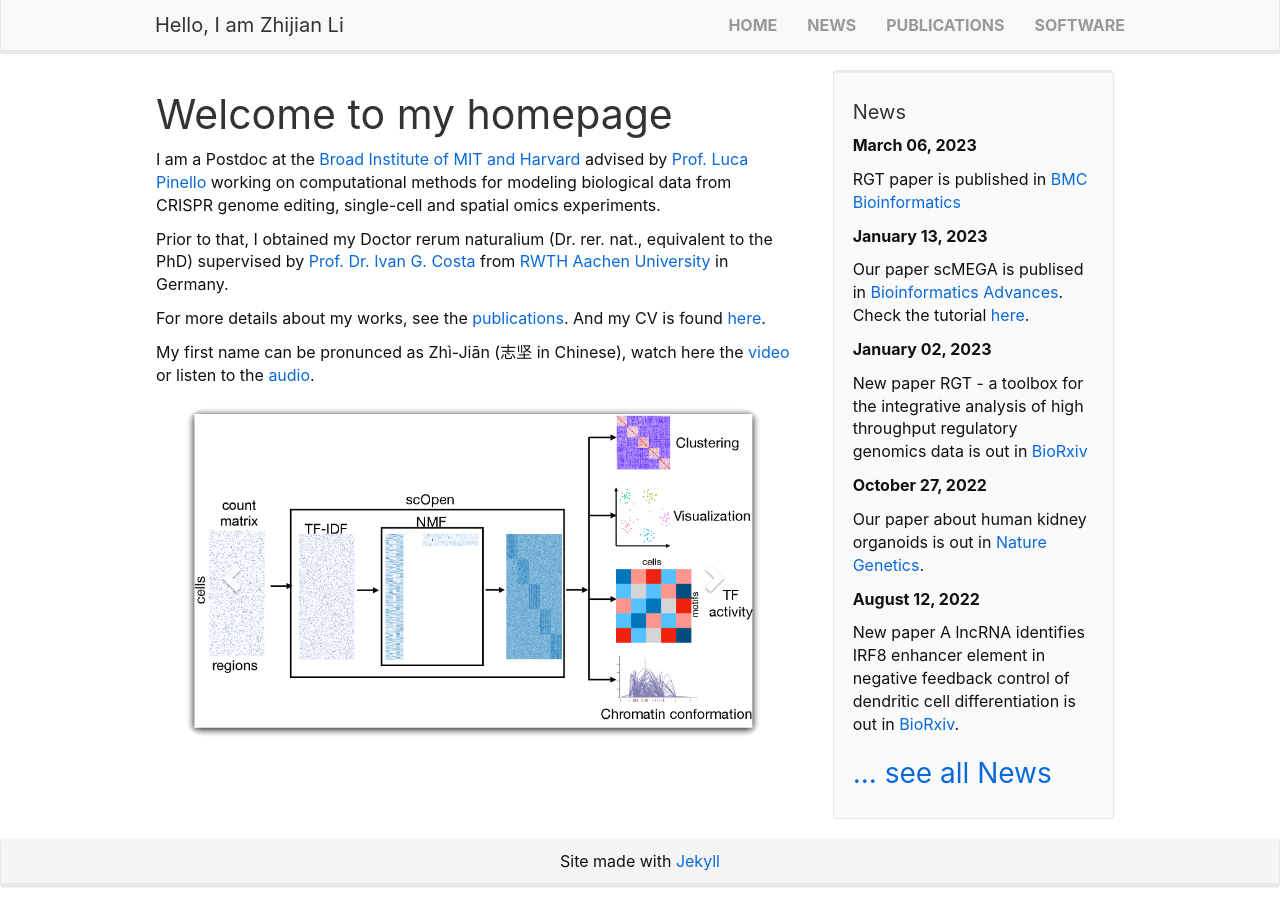
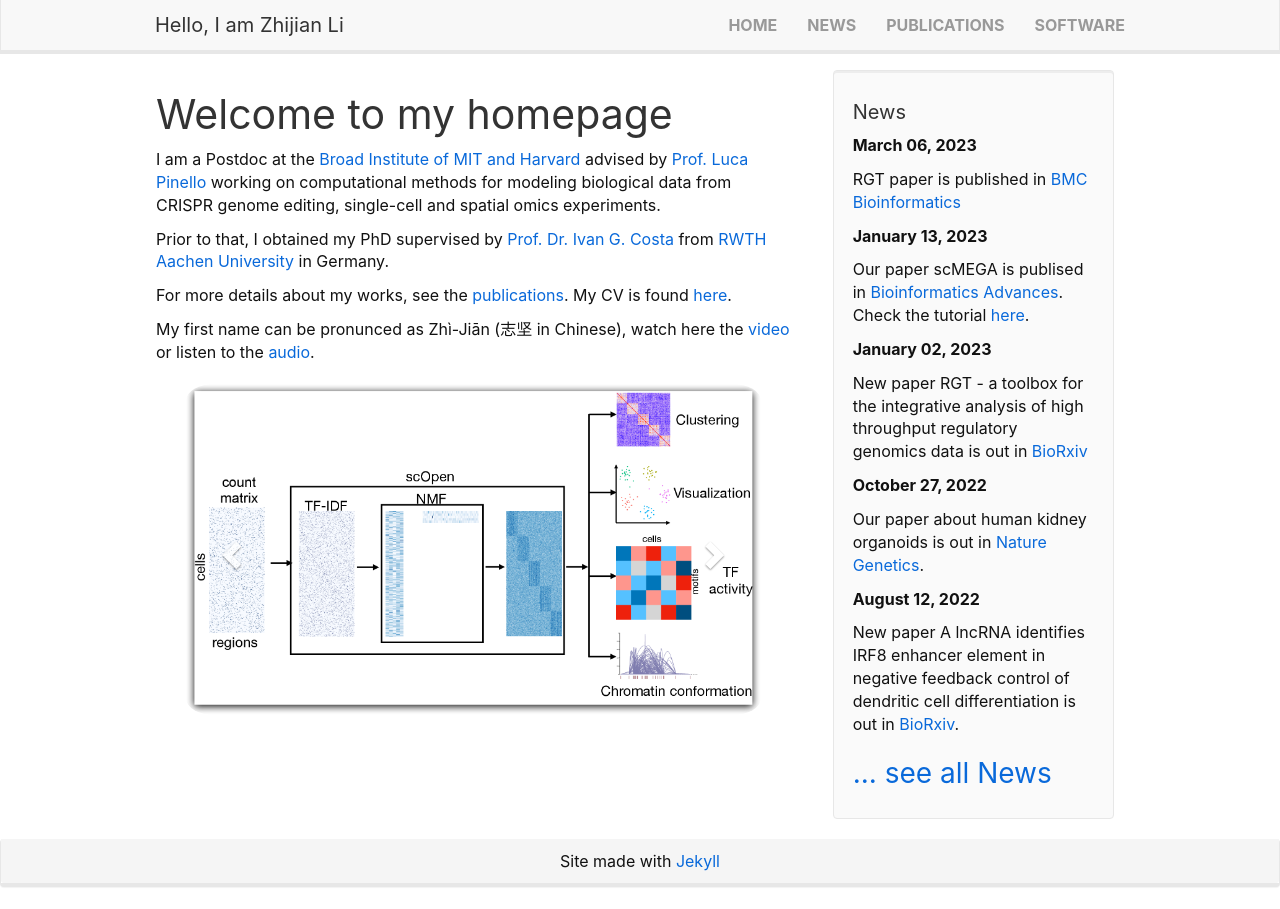
Before and after one commit to lzj1769/lzj1769.github.io, a Jekyll site: the page built from _pages/home.md, in a window 1280 px wide. Built offline with Jekyll 4.4.1, drawn with Linux system fonts in a browser that asks for light colours; nearby versions of some CDN libraries.

Commit message:
update home

```diff
--- a/_pages/home.md
+++ b/_pages/home.md
@@ -7,12 +7,11 @@ permalink: /
 
 I am a Postdoc at the [Broad Institute of MIT and Harvard](https://www.broadinstitute.org/) advised by [Prof. Luca Pinello](https://main.pinellolab.partners.org/) working on computational methods for modeling biological data from CRISPR genome editing, single-cell and spatial omics experiments.
 
-Prior to that, I obtained my Doctor rerum naturalium (Dr. rer. nat., equivalent to the PhD) supervised by [Prof. Dr. Ivan G. Costa](http://www.costalab.org/) from [RWTH Aachen University](https://www.rwth-aachen.de/) in Germany.
+Prior to that, I obtained my PhD supervised by [Prof. Dr. Ivan G. Costa](http://www.costalab.org/) from [RWTH Aachen University](https://www.rwth-aachen.de/) in Germany.
 
-For more details about my works, see the [publications]({{ site.url }}{{ site.baseurl }}/publications). And my CV is found [here]({{ site.url }}{{ site.baseurl }}/downloads/CV_Zhijian_Li.pdf).
+For more details about my works, see the [publications]({{ site.url }}{{ site.baseurl }}/publications). My CV is found [here]({{ site.url }}{{ site.baseurl }}/downloads/CV_Zhijian_Li.pdf).
 
 My first name can be pronunced as Zhì-Jiān (志坚 in Chinese), watch here the [video](https://www.youtube.com/watch?v=3hE6LfUJ2ew) or listen to the [audio](https://en-audio.howtopronounce.com/15786451205e18368020d5b.mp3).
-
 
 
 <div markdown="0" id="carousel" class="carousel slide" data-ride="carousel" data-interval="4000" data-pause="hover">
```
